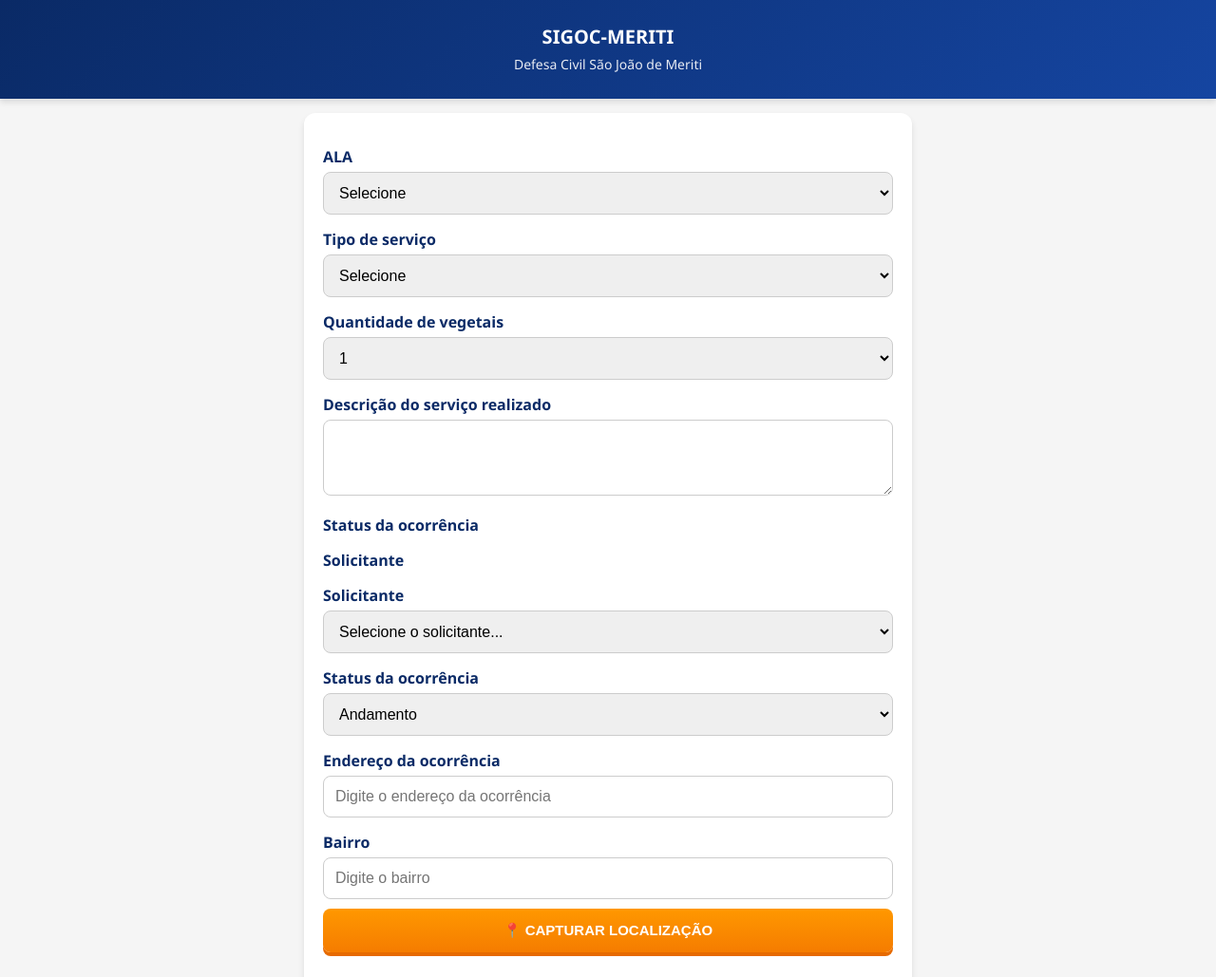
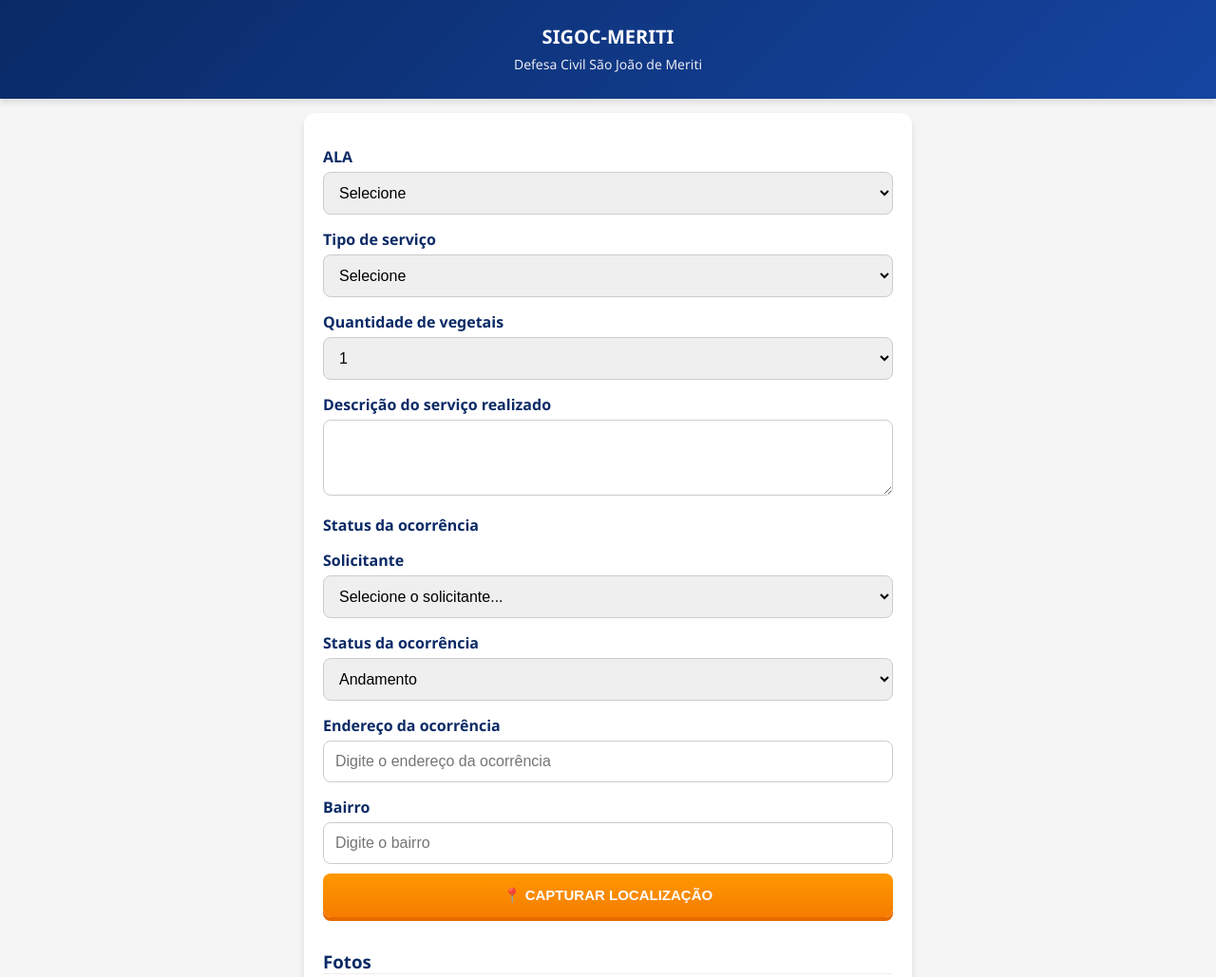
Before and after one commit to SIGOC-MERITI/sigoc-meriti, a website: page public/index.html in a window 1280 px wide. Shown: the top 1029 px of the page at 95% size. Drawn offline with nearby package versions, Linux system fonts and the light colour scheme.

Commit message:
Update index.html

```diff
--- a/public/index.html
+++ b/public/index.html
@@ -95,7 +95,6 @@
 
         <label>Status da ocorrência</label>
       <label for="solicitante">Solicitante</label>
-<label for="solicitante">Solicitante</label>
 <select id="solicitante" name="solicitante" required>
   <option value="" disabled selected>Selecione o solicitante...</option>
   <option value="Light">Light</option>
```
